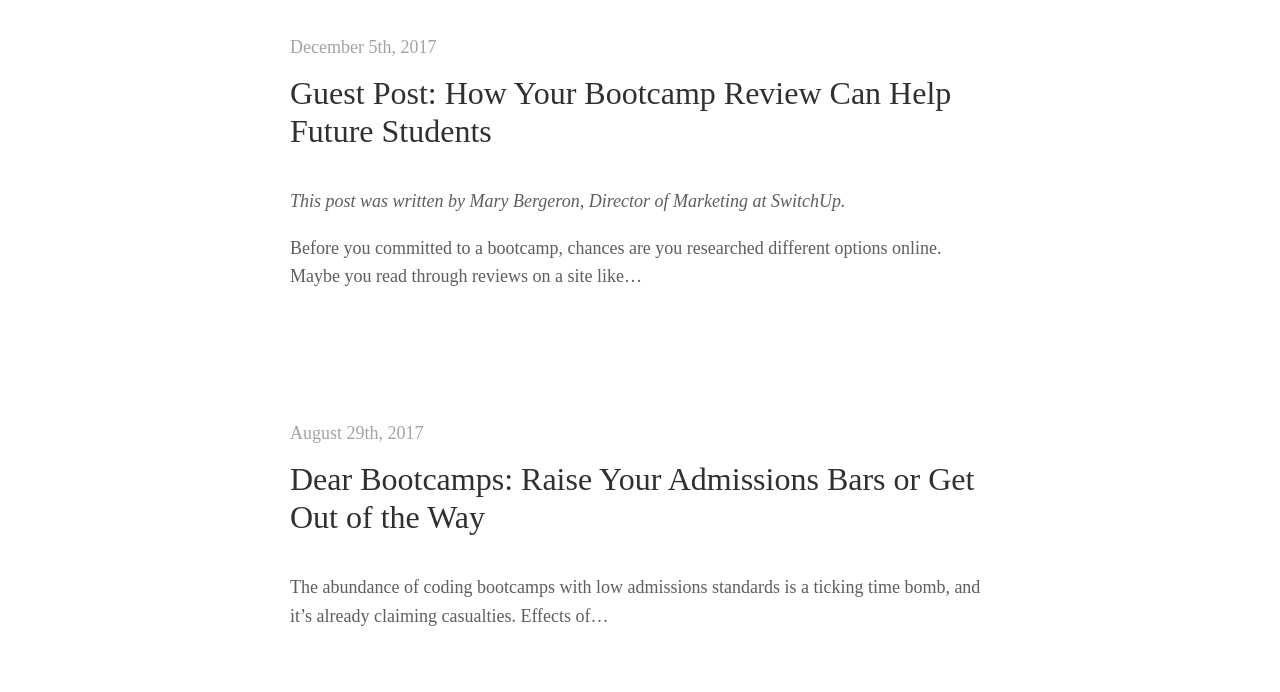
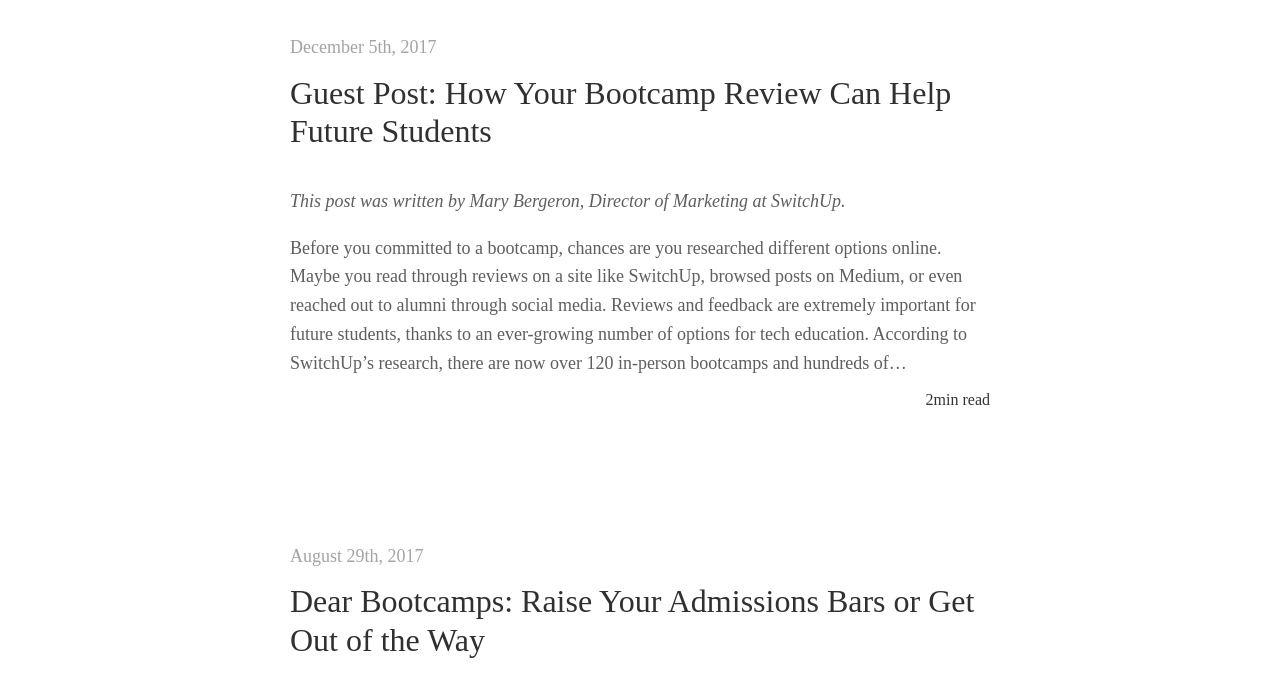
Before and after one commit to liana-gukasyan/fsc-blog, a Gatsby site: page / in a window 1280 px wide. Shown: the part 83-775 px from the top of the page. Built offline with nearby package versions, Linux system fonts and the light colour scheme; Gatsby itself is replaced by a stand-in of ours; a web font is replaced by a local one.

Commit message:
Add 'time-to-read'; update length of excerpt on the Index Page

```diff
--- a/src/components/postComponents.js
+++ b/src/components/postComponents.js
@@ -52,6 +52,13 @@ export const ShortInfo = styled.p`
   color: rgba(26,26,26,.7);
 `
 
+export const TimeToRead = styled.p`
+  margin-top: 10px;
+  text-align: right;
+  font-size: 16px;
+  font-family: adobe-garamond-pro;
+`
+
 export const PostDate = styled.span`
   color: rgba(26,26,26,.4);
   font-family: adobe-garamond-pro;
--- a/src/pages/index.js
+++ b/src/pages/index.js
@@ -3,7 +3,7 @@ import React from 'react'
 import { Link, graphql } from 'gatsby'
 
 import Layout from '../components/layout'
-import {PostContent, PostTitle, ShortInfo, PostDate, PostText} from '../components/postComponents'
+import {PostContent, PostTitle, ShortInfo, PostDate, PostText, TimeToRead} from '../components/postComponents'
 
 const IndexPage = ({data}) => {
   return(
@@ -18,6 +18,7 @@ const IndexPage = ({data}) => {
         </PostTitle>
         <ShortInfo>{node.frontmatter.details}</ShortInfo>
         <PostText>{node.excerpt}</PostText>
+        <TimeToRead>{node.timeToRead}min read</TimeToRead>
       </PostContent>
     ))}
   </Layout>
@@ -39,7 +40,7 @@ query HomePageQuery{
           date(formatString: "MMMM Do, YYYY")
           details
         }
-        excerpt
+        excerpt(pruneLength: 450)
         timeToRead
       }
     }
```
